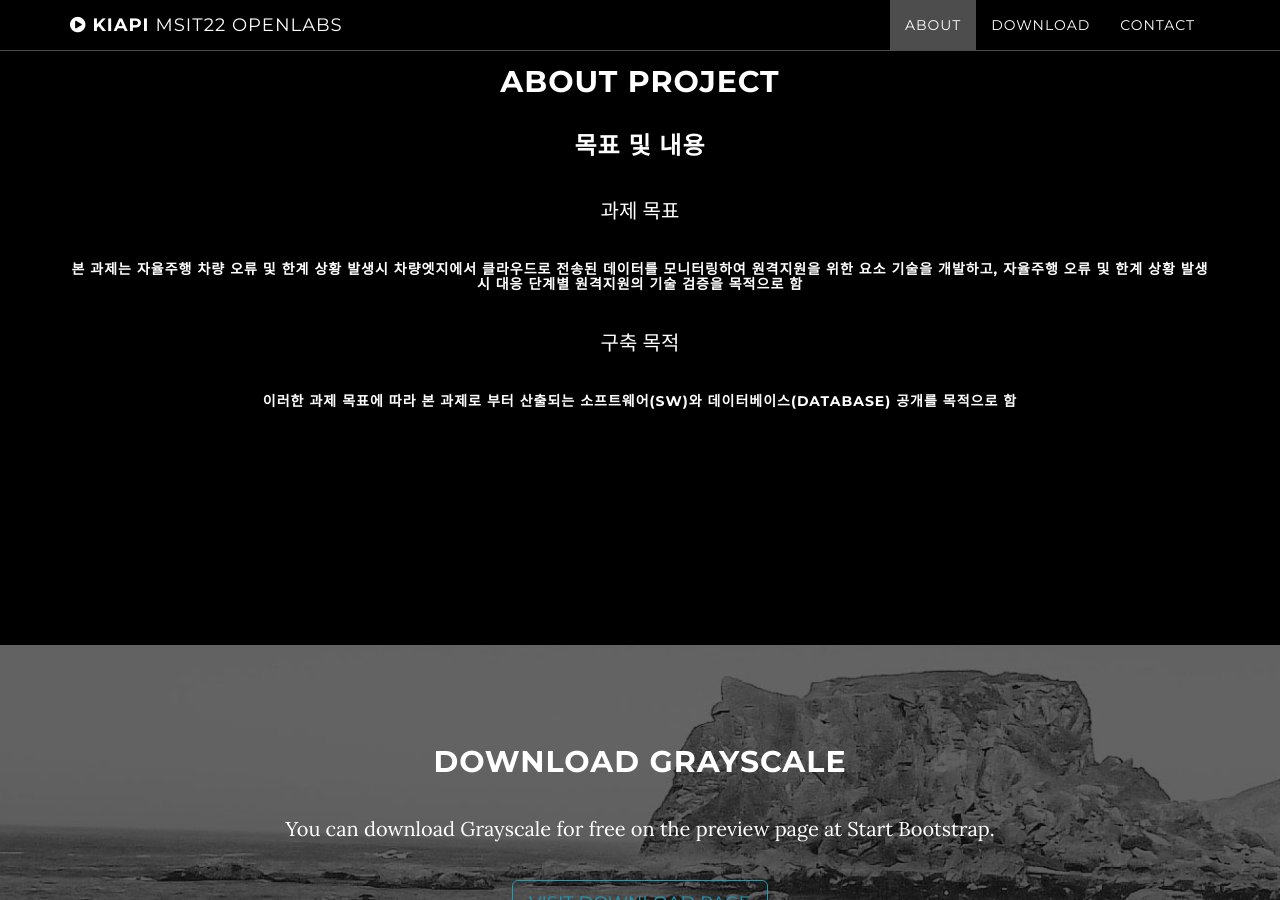
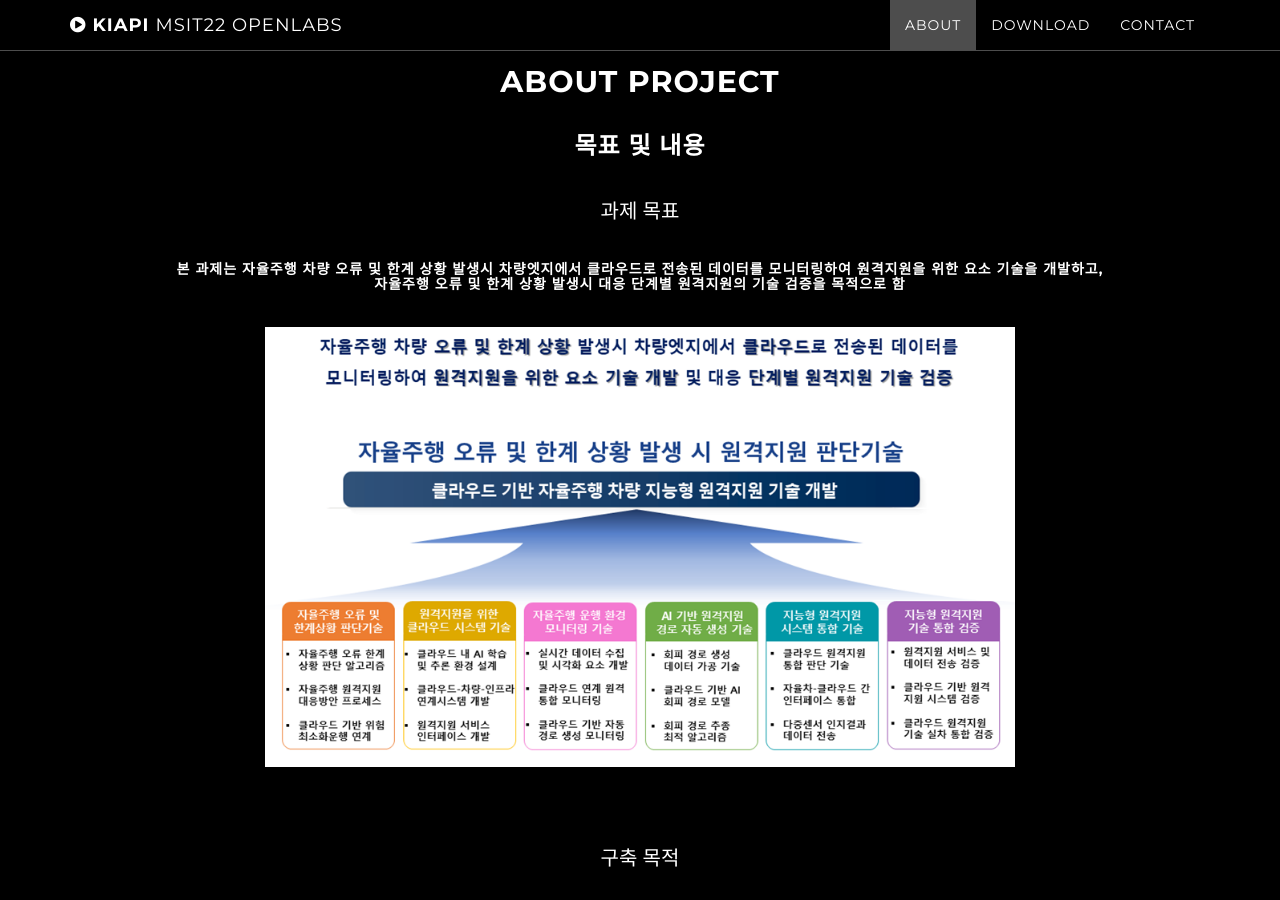
Before and after one commit to knowJang/kiapi-msit-22.github.io, a Jekyll site: the page built from index.html, in a window 1280 px wide and 900 px high, scrolled down 3184 px. Built offline with Jekyll 4.4.1, drawn with Linux system fonts in a browser that asks for light colours.

Commit message:
Update about.html

```diff
--- a/_includes/about.html
+++ b/_includes/about.html
@@ -17,7 +17,8 @@
               <h2>About Project</h2>
               <h3>목표 및 내용</h3>
               <p>과제 목표</p>
-              <h5>본 과제는 자율주행 차량 오류 및 한계 상황 발생시 차량엣지에서 클라우드로 전송된 데이터를 모니터링하여 원격지원을 위한 요소 기술을 개발하고, 자율주행 오류 및 한계 상황 발생시 대응 단계별 원격지원의 기술 검증을 목적으로 함</h5>
+              <h5>본 과제는 자율주행 차량 오류 및 한계 상황 발생시 차량엣지에서 클라우드로 전송된 데이터를 모니터링하여 원격지원을 위한 요소 기술을 개발하고,<br>자율주행 오류 및 한계 상황 발생시 대응 단계별 원격지원의 기술 검증을 목적으로 함</h5>
+              <p> <img src="img/about/project.png" width="750" height="440" class="center responsive-image"> </p><br><br>
               <p>구축 목적</p>
               <h5>이러한 과제 목표에 따라 본 과제로 부터 산출되는 소프트웨어(SW)와 데이터베이스(Database) 공개를 목적으로 함</h5>
             </div>
```
